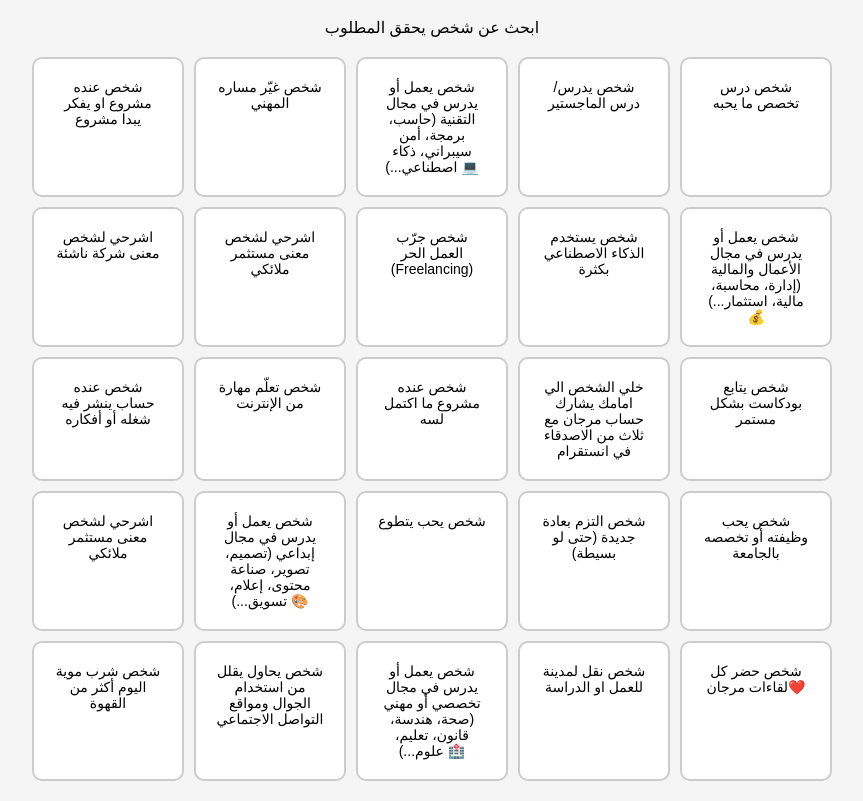
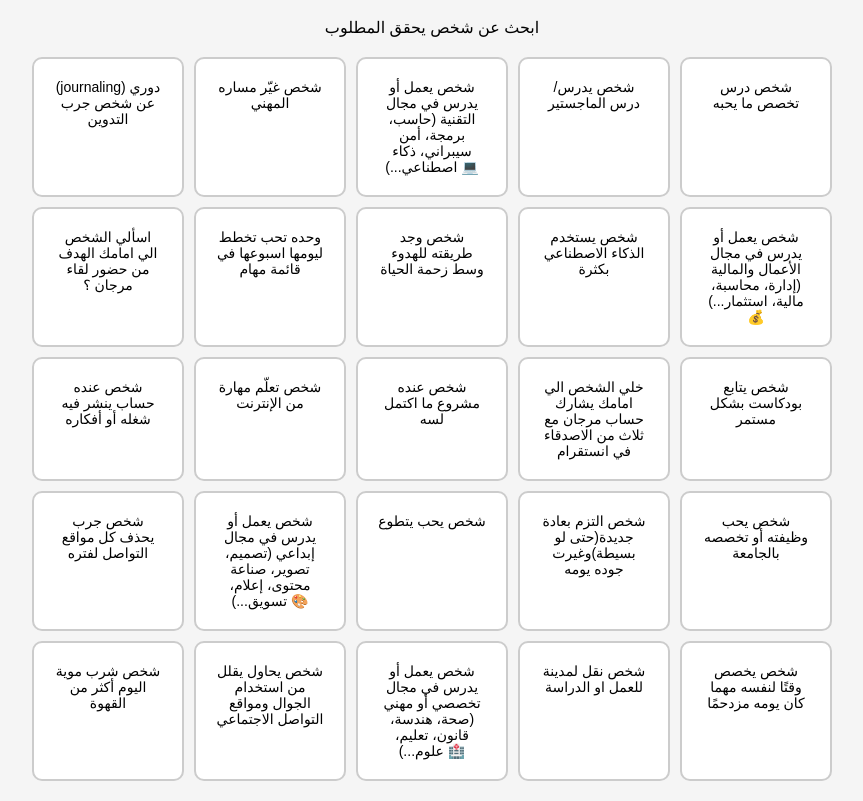
Before and after one commit to SafanaHassan/ice-breaker-game-, a plain HTML site: page index.html in a window 1280 px wide. Shown: the part 61-862 px from the top of the page, without its empty margins (208-1071 px from the left). Drawn offline with nearby package versions, Linux system fonts and the light colour scheme.

Commit message:
Update index.html رر

```diff
--- a/index.html
+++ b/index.html
@@ -54,14 +54,14 @@
 
 <script>
 const questions = [
-    "شخص  عنده مشروع او يفكر يبدا مشروع",
+    " (journaling) دوري عن شخص جرب التدوين",
     "شخص غيّر مساره المهني",
     "شخص يعمل أو يدرس في مجال التقنية (حاسب، برمجة، أمن سيبراني، ذكاء اصطناعي...) 💻",
     "شخص يدرس/درس الماجستير",
     "شخص درس تخصص ما يحبه",
-    "اشرحي لشخص معنى شركة ناشئة",
-    "اشرحي لشخص معنى مستثمر ملائكي",
-    "شخص جرّب العمل الحر (Freelancing)",
+    "اسألي الشخص الي امامك الهدف من حضور لقاء مرجان ؟",
+    "وحده تحب تخطط ليومها اسبوعها في قائمة مهام",
+    "شخص وجد طريقته للهدوء وسط زحمة الحياة",
     "شخص يستخدم الذكاء الاصطناعي بكثرة",
     "شخص يعمل أو يدرس في مجال الأعمال والمالية (إدارة، محاسبة، مالية، استثمار...) 💰",
     "شخص عنده حساب ينشر فيه شغله أو أفكاره",
@@ -69,16 +69,16 @@ const questions = [
     "شخص عنده مشروع ما اكتمل لسه",
     "خلي الشخص الي امامك يشارك حساب مرجان مع ثلاث من الاصدقاء في انستقرام",
     "شخص يتابع بودكاست بشكل مستمر",
-    "اشرحي لشخص معنى مستثمر ملائكي",
+    "شخص جرب يحذف كل مواقع التواصل لفتره",
     "شخص يعمل أو يدرس في مجال إبداعي (تصميم، تصوير، صناعة محتوى، إعلام، تسويق...) 🎨",
     "شخص يحب يتطوع",
-    "شخص التزم بعادة جديدة (حتى لو بسيطة)",
+    "شخص التزم بعادة جديدة(حتى لو بسيطة)وغيرت جوده يومه",
     "شخص يحب وظيفته أو تخصصه بالجامعة",
     "شخص شرب موية اليوم أكثر من القهوة",
     "شخص يحاول يقلل من استخدام الجوال ومواقع التواصل الاجتماعي",
     "شخص يعمل أو يدرس في مجال تخصصي أو مهني (صحة، هندسة، قانون، تعليم، علوم...) 🏥",
     "شخص نقل لمدينة للعمل او الدراسة",
-    "شخص حضر كل لقاءات مرجان❤️"
+    "شخص يخصص وقتًا لنفسه مهما كان يومه مزدحمًا"
 
 ];
 
```
